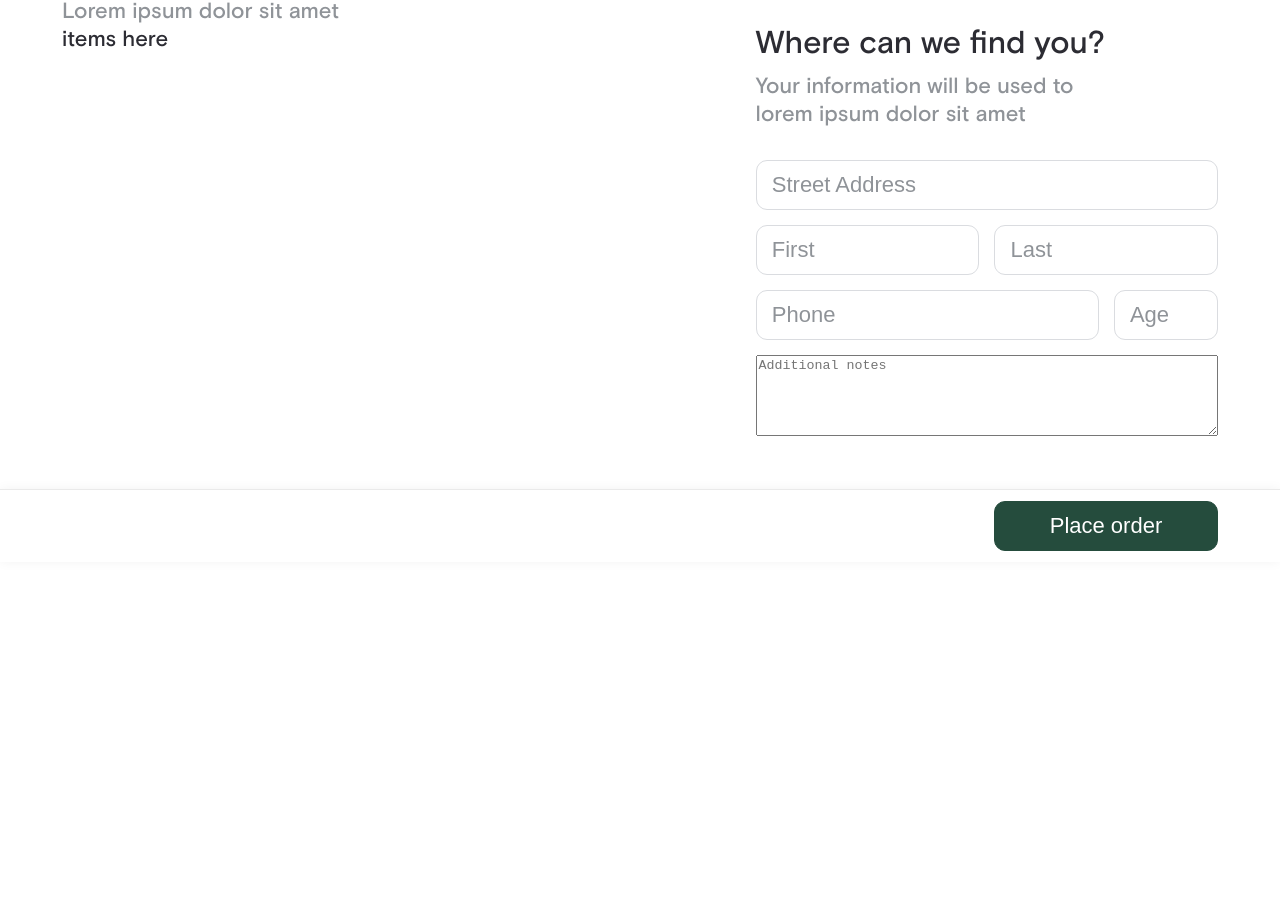
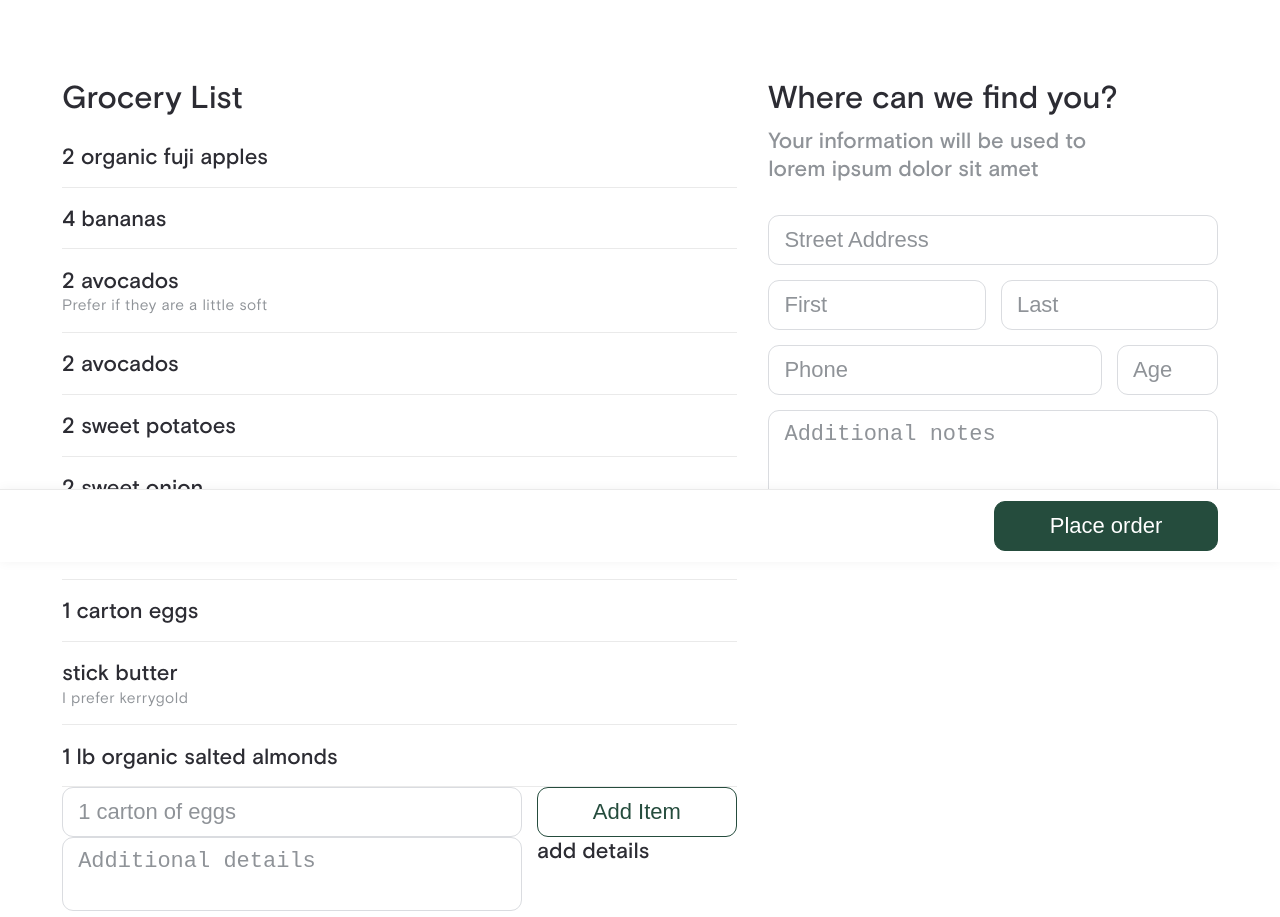
Before and after one commit to thisdesign/groceryassist, a Next.js app: page /orders/new in a window 1280 px wide. Shown: the part 238-1155 px from the top of the page. Before the commit the page ends 800 px from the top, so only its background shows below. Built offline with nearby package versions, Linux system fonts and the light colour scheme.

Commit message:
start new order screen

```diff
--- /dev/null
+++ b/components/GroceryLineItem/GroceryLineItem.Styled.tsx
@@ -0,0 +1,18 @@
+import styled from "styled-components"
+
+const ItemWrapper = styled.div`
+  border-bottom: 1px solid var(--color-grey-2);
+  padding: var(--size-1) 0;
+
+  h5 {
+    color: var(--color-grey-1);
+    font-weight: 300;
+    font-size: var(--size-0);
+    letter-spacing: 0.03em;
+    padding-top: 0.25rem;
+  }
+`
+
+export default {
+  ItemWrapper
+}
--- /dev/null
+++ b/components/GroceryLineItem/GroceryLineItem.tsx
@@ -0,0 +1,15 @@
+import React from "react"
+import { Item } from "types"
+import S from "./GroceryLineItem.Styled"
+
+type GroceryItemProps = Item
+const GroceryLineItem: React.FC<GroceryItemProps> = ({ text, notes }) => {
+  return (
+    <S.ItemWrapper>
+      <h3>{text}</h3>
+      {notes && <h5>{notes}</h5>}
+    </S.ItemWrapper>
+  )
+}
+
+export default GroceryLineItem
--- a/components/NewOrder/NewOrder.Styled.tsx
+++ b/components/NewOrder/NewOrder.Styled.tsx
@@ -3,6 +3,7 @@ import styled from "styled-components"
 const Grid = styled.div`
   display: grid;
   grid-template-columns: 3fr 2fr;
+  grid-gap: var(--size-4);
 `
 
 const FormWrapper = styled.div`
@@ -38,7 +39,14 @@ const FormWrapper = styled.div`
   }
 `
 
+const NewItemInputWrapper = styled.div`
+  display: grid;
+  grid-template-columns: 1fr auto;
+  grid-gap: var(--size-0);
+`
+
 export default {
+  NewItemInputWrapper,
   Grid,
   FormWrapper
 }
--- a/components/NewOrder/NewOrder.tsx
+++ b/components/NewOrder/NewOrder.tsx
@@ -1,4 +1,5 @@
-import React from "react"
+/* eslint-disable react/no-array-index-key */
+import React, { useState, useRef } from "react"
 import UIWrapper from "components/UIWrapper/UIWrapper"
 import {
   LargeHeading,
@@ -7,19 +8,49 @@ import {
   UIButton,
   TextInput,
   AddressInput,
-  Paragraph
+  Paragraph,
+  TextArea
 } from "components"
+import { Item } from "types"
+import GroceryLineItem from "components/GroceryLineItem/GroceryLineItem"
 import S from "./NewOrder.Styled"
+import useItemAdd from "./useItemAdd"
+
+export type PageState = {
+  first: string
+  last: string
+  address: string
+  phone: number
+  age: number
+  additionalNotes: string | null
+  items: Item[]
+}
 
 const NewOrder = () => {
+  const [pageState, setPageState] = useState<PageState>(null)
+
+  const pushToState = (newItem: Partial<PageState>) => {
+    setPageState({ ...pageState, ...newItem })
+  }
+
+  const handleCompleteButton = () => {
+    console.log(pageState)
+  }
+
   return (
     <div>
       <UIWrapper pad>
         <LargeHeading>New Order</LargeHeading>
-        <Paragraph>Lorem ipsum dolor sit amet</Paragraph>
-
+      </UIWrapper>
+      <UIWrapper>
         <S.Grid>
-          <div>items here</div>
+          <div>
+            <MediumHeading>Grocery List</MediumHeading>
+            <GroceryList
+              pushToState={pushToState}
+              items={pageState ? pageState.items : []}
+            />
+          </div>
           <div>
             <MediumHeading>Where can we find you?</MediumHeading>
             <Paragraph>
@@ -32,18 +63,91 @@ const NewOrder = () => {
               <TextInput placeholder="Last" />
               <TextInput placeholder="Phone" />
               <TextInput placeholder="Age" />
-              <textarea placeholder="Additional notes" rows={5} />
+              <TextArea placeholder="Additional notes" rows={5} />
             </S.FormWrapper>
           </div>
         </S.Grid>
       </UIWrapper>
       <BottomBar>
         <UIWrapper>
-          <UIButton>Place order</UIButton>
+          <UIButton onClick={handleCompleteButton}>Place order</UIButton>
         </UIWrapper>
       </BottomBar>
     </div>
   )
 }
 
+const PLACEHOLDER_ITEMS: Item[] = [
+  {
+    text: "2 organic fuji apples"
+  },
+  {
+    text: "4 bananas"
+  },
+  {
+    text: "2 avocados",
+    notes: "Prefer if they are a little soft"
+  },
+  {
+    text: "2 avocados"
+  },
+  {
+    text: "2 sweet potatoes"
+  },
+  {
+    text: "2 sweet onion"
+  },
+  {
+    text: "1 bag organic spinich"
+  },
+  {
+    text: "1 carton eggs"
+  },
+  {
+    text: "stick butter",
+    notes: "I prefer kerrygold"
+  },
+  {
+    text: "1 lb organic salted almonds"
+  }
+]
+
+const GroceryList: React.FC<{
+  items: Item[]
+  pushToState: (newItem: Partial<PageState>) => void
+}> = ({ pushToState, items }) => {
+  const { newItemFieldRef, moreDetailsFieldRef, handleNewItem } = useItemAdd(
+    items,
+    pushToState
+  )
+
+  return (
+    <>
+      {PLACEHOLDER_ITEMS.map((item, i) => (
+        <GroceryLineItem
+          key={`${item.text}${i}`}
+          text={item.text}
+          notes={item.notes}
+        />
+      ))}
+
+      <S.NewItemInputWrapper>
+        <div>
+          <TextInput placeholder="1 carton of eggs" ref={newItemFieldRef} />
+          <TextArea
+            ref={moreDetailsFieldRef}
+            placeholder="Additional details"
+          />
+        </div>
+
+        <div>
+          <UIButton inverted textColor="brand" onClick={handleNewItem}>
+            Add Item
+          </UIButton>
+          <div>add details</div>
+        </div>
+      </S.NewItemInputWrapper>
+    </>
+  )
+}
 export default NewOrder
--- /dev/null
+++ b/components/NewOrder/useItemAdd.tsx
@@ -0,0 +1,55 @@
+import { useState, useRef, useEffect } from "react"
+import { Item } from "types"
+import { PageState } from "./NewOrder"
+
+const useItemAdd = (
+  items,
+  pushToState: (newItem: Partial<PageState>) => void
+) => {
+  const newItemFieldRef = useRef<HTMLInputElement>()
+  const moreDetailsFieldRef = useRef<HTMLTextAreaElement>()
+
+  const handleNewItem = () => {
+    const $itemName = newItemFieldRef.current
+    const $itemNotes = moreDetailsFieldRef.current
+
+    if ($itemName && $itemNotes && $itemName.value !== "") {
+      const newItem = {
+        name: $itemName.value,
+        notes: $itemNotes.value !== "" ? $itemNotes.value : null
+      }
+
+      pushToState({ items: [...items, newItem] })
+
+      $itemName.value = ""
+      $itemNotes.value = ""
+      $itemName.focus()
+    }
+  }
+
+  useEffect(() => {
+    const $itemName = newItemFieldRef.current
+
+    if ($itemName) {
+      const listenForEnter = (e: KeyboardEvent) => {
+        if (e.keyCode === 13) {
+          handleNewItem()
+        }
+      }
+
+      $itemName.addEventListener("keydown", listenForEnter)
+
+      return () => {
+        $itemName.removeEventListener("keydown", listenForEnter)
+      }
+    }
+  }, [newItemFieldRef, items])
+
+  return {
+    newItemFieldRef,
+    moreDetailsFieldRef,
+    handleNewItem
+  }
+}
+
+export default useItemAdd
--- a/components/OrderDetail/OrderDetail.Styled.tsx
+++ b/components/OrderDetail/OrderDetail.Styled.tsx
@@ -30,15 +30,9 @@ const ItemWrapper = styled.div`
   }
 `
 
-const Item = styled.div`
-  border-bottom: 1px solid var(--color-grey-2);
-  padding: var(--size-2) 0;
-`
-
 export default {
   ItemWrapper,
   Head,
   Grid,
-  Map,
-  Item
+  Map
 }
--- a/components/OrderDetail/OrderDetail.tsx
+++ b/components/OrderDetail/OrderDetail.tsx
@@ -1,4 +1,4 @@
-import { UIWrapper, BottomBar, LargeHeading } from "components"
+import { UIWrapper, BottomBar, LargeHeading, GroceryLineItem } from "components"
 import { OrderDb } from "../../types"
 import S from "./OrderDetail.Styled"
 
@@ -64,8 +64,8 @@ const Details: React.FC<{ data: OrderDb }> = ({ data }) => {
         </div>
 
         <S.ItemWrapper>
-          {items.map(({ text }) => (
-            <S.Item>{text}</S.Item>
+          {items.map(({ text, notes }) => (
+            <GroceryLineItem text={text} notes={notes} />
           ))}
         </S.ItemWrapper>
       </S.Grid>
--- a/components/index.tsx
+++ b/components/index.tsx
@@ -22,6 +22,7 @@ import OrderFulfill from "./OrderFulfill/OrderFulfill"
 import BottomBar from "./BottomBar/BottomBar"
 import NewOrder from "./NewOrder/NewOrder"
 import Paragraph from "./Paragraph/Paragraph"
+import GroceryLineItem from "./GroceryLineItem/GroceryLineItem"
 
 export {
   OrderDetail,
@@ -49,5 +50,6 @@ export {
   OrderFulfill,
   BottomBar,
   NewOrder,
-  Paragraph
+  Paragraph,
+  GroceryLineItem
 }
```
